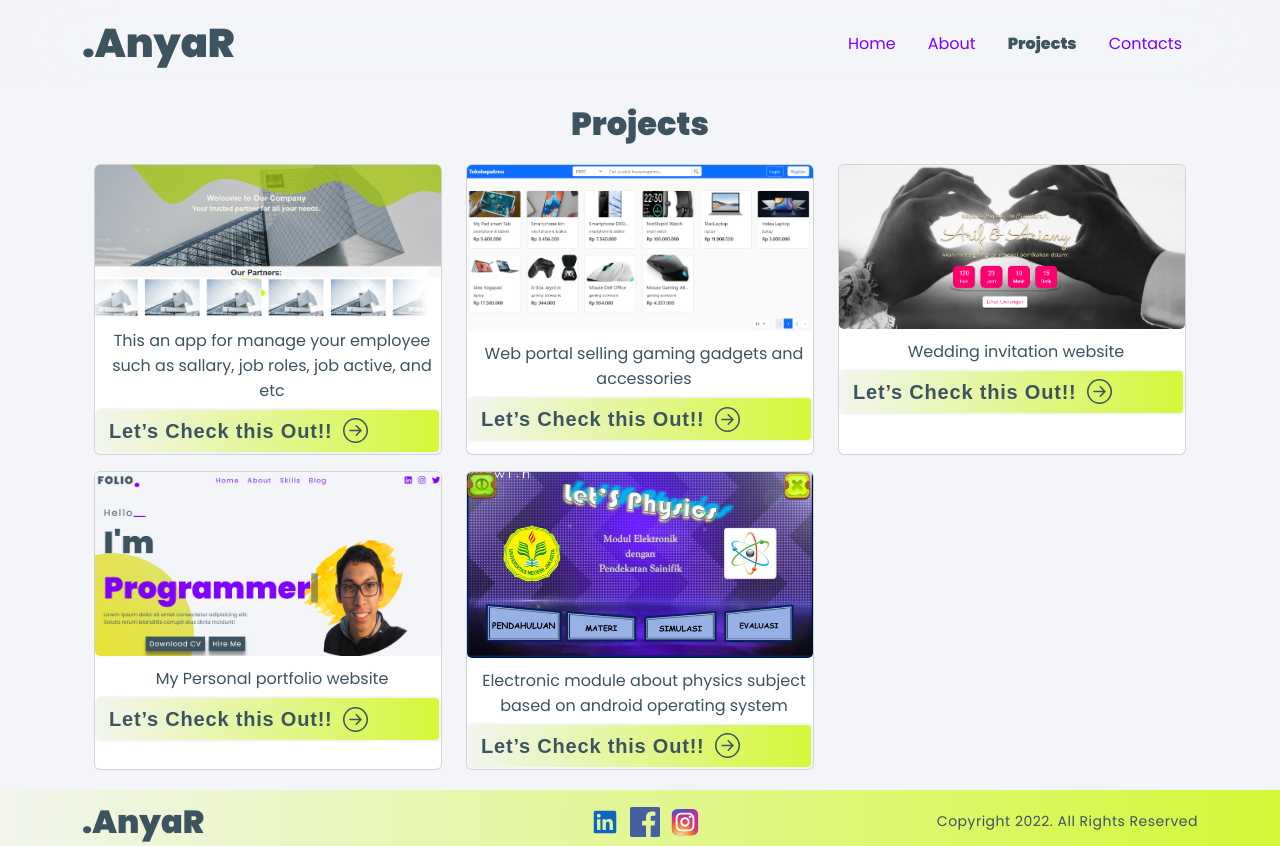
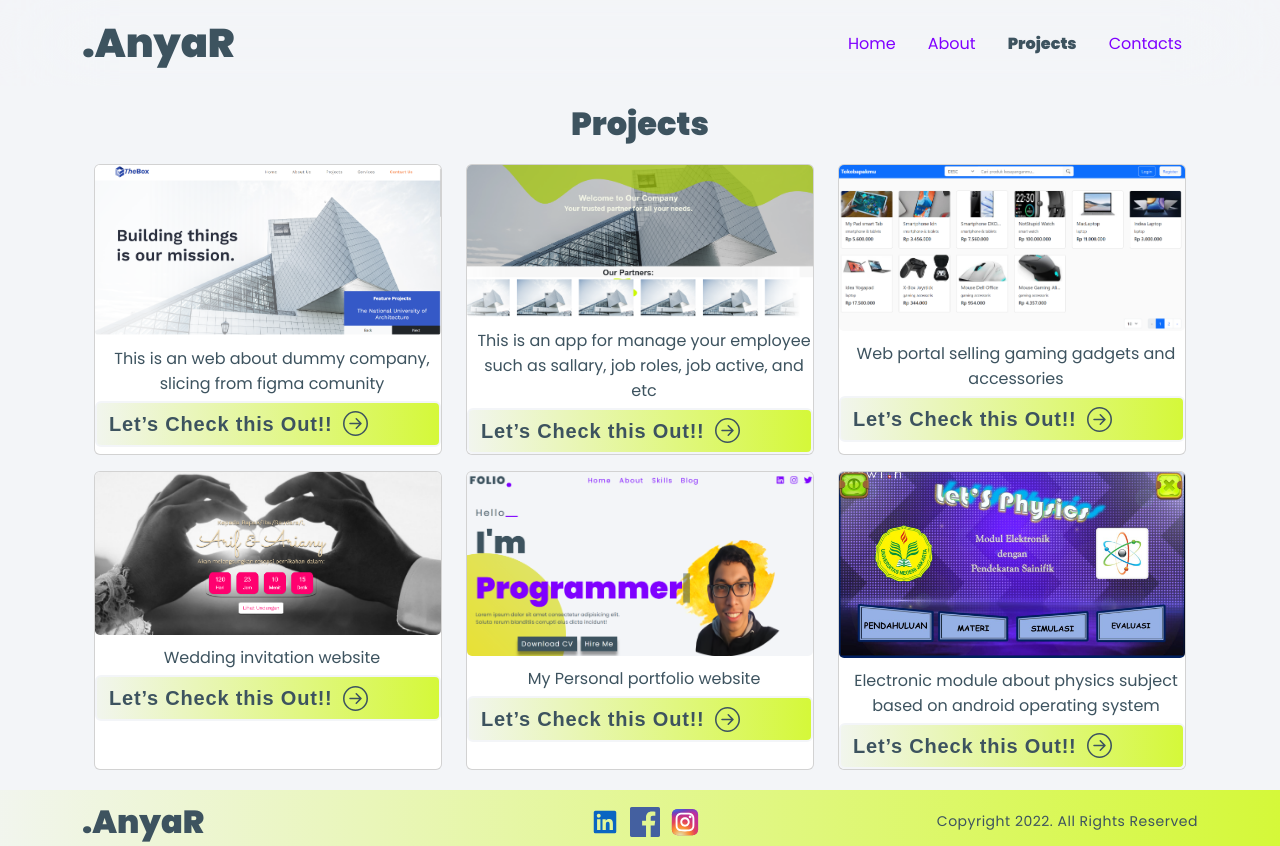
Before and after one commit to kalmipa21/My-Portfolio, a React (Create React App) app: page /projects in a window 1280 px wide. Built offline with nearby package versions, Linux system fonts and the light colour scheme.

Commit message:
feat: add new projec web company

```diff
--- a/src/pages/Projects.jsx
+++ b/src/pages/Projects.jsx
@@ -5,14 +5,22 @@ import weddinginvt from "../assets/images/Projects/wedding invitation.png";
 import appandrois from "../assets/images/Projects/apps android.jpg";
 import portfolio from "../assets/images/Projects/portfolio.png";
 import employee_manager from "../assets/images/Projects/employee_manager.png";
+import companyweb1 from "../assets/images/Projects/company1.png";
 
 import { Container, Row, Tab } from "react-bootstrap";
 const projects = [
   {
+    title: "Company Website",
+    description: "CSS, React JS, and Bootstrap ",
+    detail: "This is an web about dummy company, slicing from figma comunity",
+    imgUrl: companyweb1,
+    demo: "https://company1-nine.vercel.app/",
+  },
+  {
     title: "Employee Manager",
     description: "React JS, Bootstrap, ReactJS and Mockapi.io",
     detail:
-      "This an app for manage your employee such as sallary, job roles, job active, and etc",
+      "This is an app for manage your employee such as sallary, job roles, job active, and etc",
     imgUrl: employee_manager,
     demo: "https://test-equalsys.vercel.app/",
   },
```
Also changed, not shown: src/assets/images/Projects/company1.png (added).
